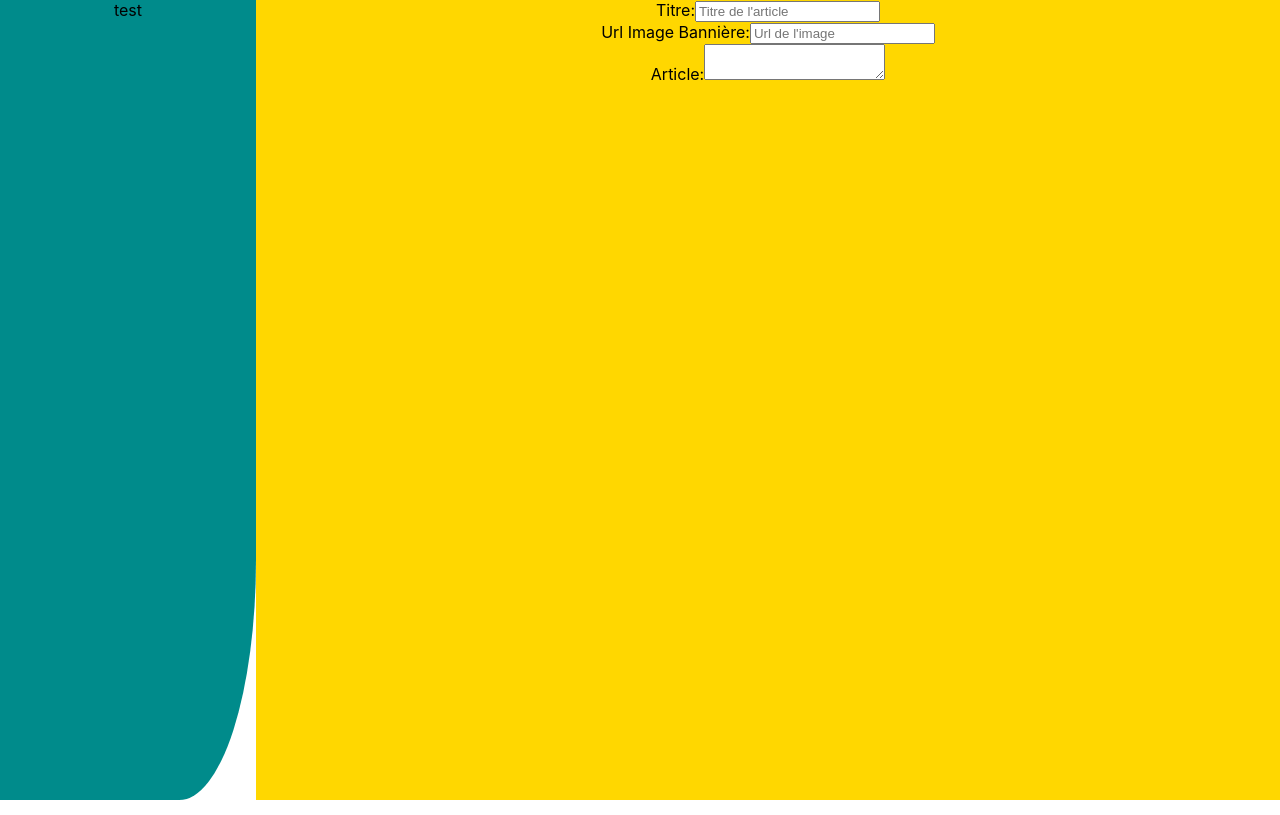
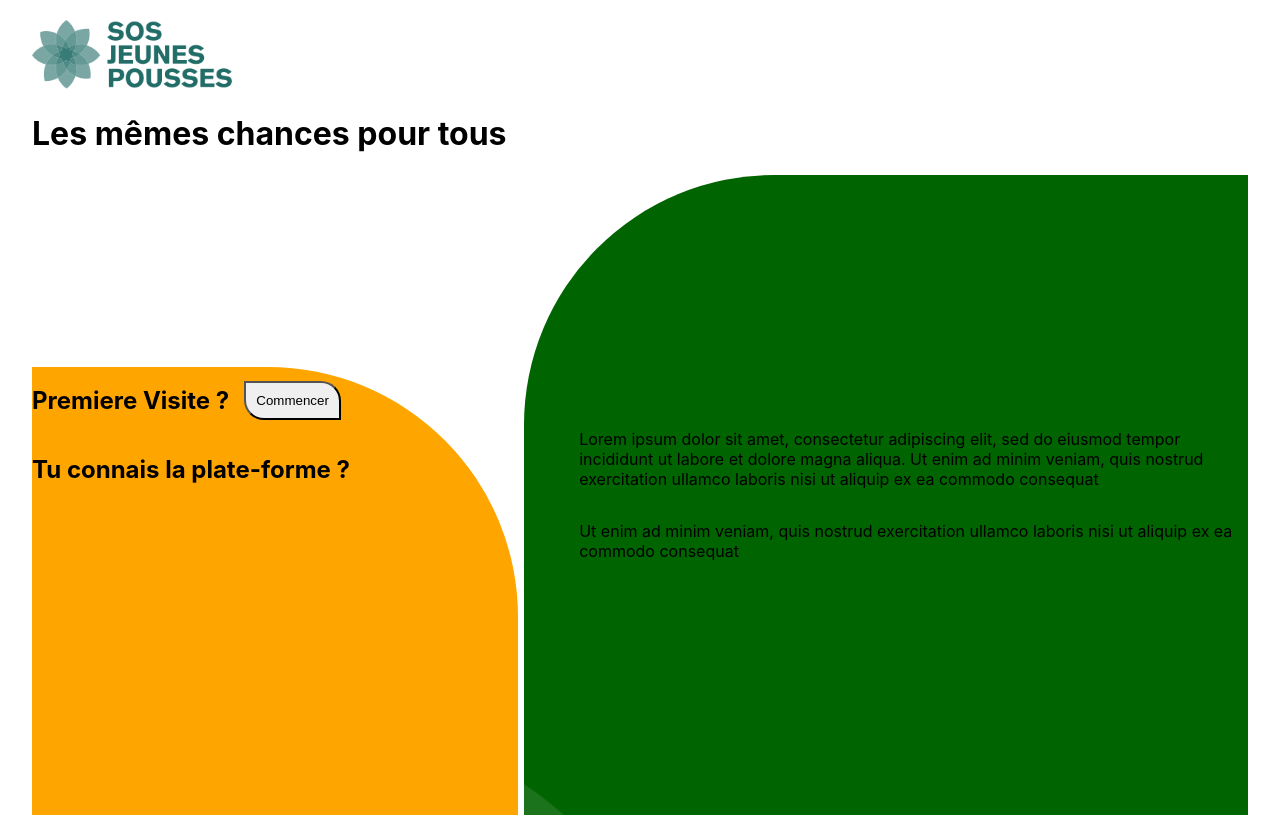
Before and after one commit to WildCodeSchool/11-21-noBugNovember-P3-sos-Front, a React (Create React App) app: page / in a window 1280 px wide. Built offline with nearby package versions, Linux system fonts and the light colour scheme.

Commit message:
created and filles home page

```diff
--- a/src/App.css
+++ b/src/App.css
@@ -1,7 +1,12 @@
-.App {
+/* .App {
   text-align: center;
+} */
+
+button {
+  padding: 10px;
+  border-radius: 0 20px;
+  margin: 0 15px;
 }
-
 .App-logo {
   height: 40vmin;
   pointer-events: none;
--- a/src/App.js
+++ b/src/App.js
@@ -1,14 +1,16 @@
-import logo from './logo.svg';
-import './App.css';
-import PanelAdmin from "./screens/PanelAdmin";
+import logo from './logo.svg'
+import './App.css'
+import PanelAdmin from './screens/PanelAdmin'
+import Home from './screens/Home'
 
 function App() {
   return (
-    <div className="App">
-     {/*PanelAdmin est ajouter ici juste pour des tests a supprimer ensuite*/}
-      <PanelAdmin />
+    <div className='App'>
+      {/*PanelAdmin est ajouter ici juste pour des tests a supprimer ensuite*/}
+      {/* <PanelAdmin /> */}
+      <Home />
     </div>
-  );
+  )
 }
 
-export default App;
+export default App
--- /dev/null
+++ b/src/components/Nav.js
@@ -0,0 +1,4 @@
+const Nav = () => {
+  return <div>Nav</div>
+}
+export default Nav
--- /dev/null
+++ b/src/screens/Home.js
@@ -0,0 +1,45 @@
+import './Styles/Home.css'
+
+const Home = () => {
+  return (
+    <div className='wrapperHome'>
+      <div className='logoHolder'>
+        <img
+          src={require('../assets/logo.png')}
+          alt='logo Sos jeunes pousses'
+        />
+      </div>
+      <div className='wrapRaw'>
+        <h1>
+          Les mêmes chances pour tous <br />
+        </h1>
+        <div className='splitWrap'>
+          <div className='splitOrange'>
+            <div className='holderBtn'>
+              <h2>Premiere Visite ?</h2>
+              <button> Commencer</button>{' '}
+            </div>
+            <div className='holderSearchBar'>
+              <h2>Tu connais la plate-forme ?</h2>
+              <div className='SearchBar'></div>
+            </div>
+          </div>
+          <div className='splitGreen'>
+            <p>
+              Lorem ipsum dolor sit amet, consectetur adipiscing elit, sed do
+              eiusmod tempor incididunt ut labore et dolore magna aliqua. Ut
+              enim ad minim veniam, quis nostrud exercitation ullamco laboris
+              nisi ut aliquip ex ea commodo consequat
+            </p>
+            <p>
+              Ut enim ad minim veniam, quis nostrud exercitation ullamco laboris
+              nisi ut aliquip ex ea commodo consequat
+            </p>
+          </div>
+        </div>
+      </div>
+    </div>
+  )
+}
+
+export default Home
--- /dev/null
+++ b/src/screens/Step.js
@@ -0,0 +1,5 @@
+const Step = () => {
+  return <div>Step</div>
+}
+
+export default Step
--- /dev/null
+++ b/src/screens/Styles/Home.css
@@ -0,0 +1,61 @@
+.wrapperHome {
+  width: 95vw;
+  height: 90vh;
+  margin: auto;
+}
+
+.logoHolder {
+  left: 0;
+  width: 200px;
+  margin-top: 20px;
+}
+.logoHolder img {
+  width: 100%;
+}
+
+.wrapRaw {
+  display: flex;
+  flex-direction: column;
+}
+
+.splitWrap {
+  height: 80vh;
+  width: 100%;
+  bottom: 0;
+  position: relative;
+  display: flex;
+  flex-direction: row;
+  justify-content: space-between;
+  align-items: flex-end;
+}
+
+.splitOrange {
+  width: 40%;
+  background-color: orange;
+  height: 70%;
+  border-radius: 0 250px 0 0;
+}
+.holderBtn {
+  display: flex;
+  flex-direction: row;
+  align-items: center;
+  justify-content: flex-start;
+}
+/* .holderBtn:nth-child(1) {
+  margin: 10px;
+} */
+
+.splitGreen {
+  width: 55%;
+  background-color: darkgreen;
+  background-image: url(../../assets/illus.png);
+  background-position: 300% -45%;
+  background-repeat: no-repeat;
+  height: 100%;
+  border-radius: 250px 0 0 0;
+  display: flex;
+  flex-direction: column;
+  justify-content: center;
+  align-items: flex-start;
+  padding-left: 55px;
+}
```
Also changed, not shown: src/assets/illus.png (added), src/assets/logo.png (added), src/components/Styles/Nav.css (added).
